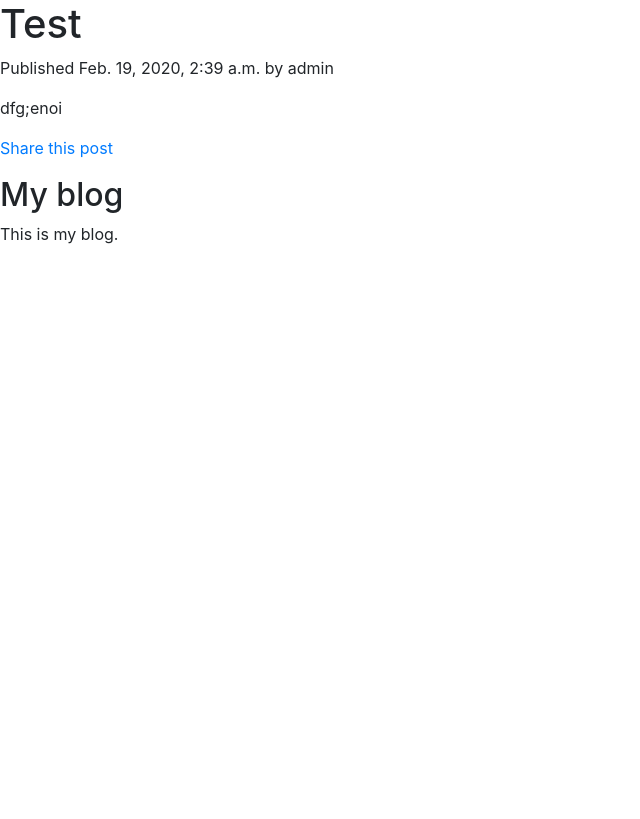
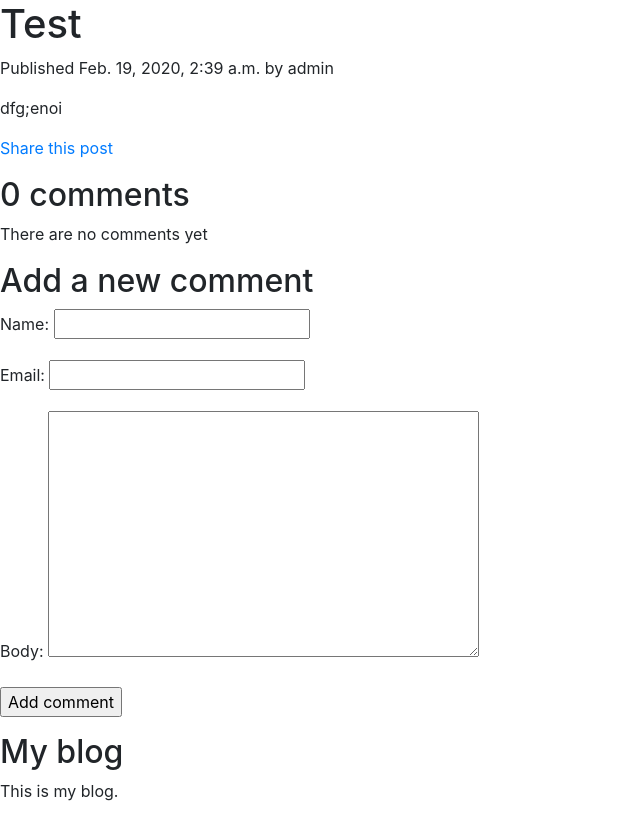
Before and after one commit to alexcg1/mysite, a Django app: a page that uses mysite/blog/templates/blog/post/detail.html in a window 1280 px wide. Shown: the whole page, without its empty margins (0-640 px from the left). Before the commit the page ends 244 px from the top, so only its background shows below. Run offline with Django 3.2, Linux system fonts and the light colour scheme; data comes from the database, SQL or seed files in the repository; both versions use the stored data as it was after the commit; some libraries are stand-ins or nearby versions.

Commit message:
Added comments function

```diff
--- a/mysite/blog/forms.py
+++ b/mysite/blog/forms.py
@@ -1,4 +1,5 @@
 from django import forms
+from .models import Comment
 
 
 class EmailPostForm(forms.Form):
@@ -6,3 +7,9 @@ class EmailPostForm(forms.Form):
     email = forms.EmailField()
     to = forms.EmailField()
     comments = forms.CharField(required=False, widget=forms.Textarea)
+
+
+class CommentForm(forms.ModelForm):
+    class Meta:
+        model = Comment
+        fields = ('name', 'email', 'body')
--- a/mysite/blog/models.py
+++ b/mysite/blog/models.py
@@ -35,3 +35,20 @@ class Post(models.Model):
 
     def get_absolute_url(self):
         return reverse("blog:post_detail", args=[self.publish.year, self.publish.month, self.publish.day, self.slug])
+
+
+class Comment(models.Model):
+    post = models.ForeignKey(
+        Post, on_delete=models.CASCADE, related_name='comments')
+    name = models.CharField(max_length=80)
+    email = models.EmailField()
+    body = models.TextField()
+    created = models.DateTimeField(auto_now_add=True)
+    updated = models.DateTimeField(auto_now=True)
+    active = models.BooleanField(default=True)
+
+    class Meta:
+        ordering = ('created',)
+
+    def __str__(self):
+        return f"Comment by {self.name} on {self.post}."
--- a/mysite/blog/templates/blog/post/detail.html
+++ b/mysite/blog/templates/blog/post/detail.html
@@ -13,4 +13,34 @@
             Share this post
         </a>
     </p>
+
+    {% with comments.count as total_comments %}
+        <h2>
+            {{ total_comments }} comment{{ total_comments|pluralize }}
+        </h2>
+    {% endwith %}
+
+    {% for comment in comments  %}
+        <div class="comment">
+            <p class="info">
+                Comment {{ forloop.counter }} by {{ comment.name }}
+                {{ comment.created }}
+            </p>
+            {{ comment.body|linebreaks }}
+        </div>
+    {% empty %}
+        <p>There are no comments yet</p>
+    {% endfor %}
+
+    {% if new_comment %}
+        <h2>Your comment has been added</h2>
+    {% else %}
+        <h2>Add a new comment</h2>
+        <form action="." method="post">
+            {{ comment_form.as_p }}
+            {% csrf_token %}
+            <p><input type="submit" value="Add comment"></p>
+        </form>
+    {% endif %}
+
 {% endblock %}
--- a/mysite/blog/views.py
+++ b/mysite/blog/views.py
@@ -1,9 +1,10 @@
 from django.core.paginator import Paginator, EmptyPage, PageNotAnInteger
 from django.shortcuts import render, get_object_or_404
-from .models import Post
 from django.views.generic import ListView
-from .forms import EmailPostForm
 from django.core.mail import send_mail
+
+from .models import Post, Comment
+from .forms import EmailPostForm, CommentForm
 
 
 class PostListView(ListView):
@@ -13,47 +14,30 @@ class PostListView(ListView):
     template_name = 'blog/post/list.html'
 
 
-# def post_list(request):
-#     object_list = Post.published.all()
-#     paginator = Paginator(object_list, 1)  # 3 posts per page
-#     page = request.GET.get('page')
-#     try:
-#         posts = paginator.page(page)
-#     except PageNotAnInteger:
-#         posts = paginator.page(1)
-#     except EmptyPage:
-#         posts = paginator.page(paginator.num_pages)
-
-#     return render(request, 'blog/post/list.html', {'page': page, 'posts': posts})
-
-
 def post_detail(request, year, month, day, post):
     post = get_object_or_404(Post, slug=post, status='published',
                              publish__year=year, publish__month=month, publish__day=day)
-    return render(request, 'blog/post/detail.html', {'post': post})
 
+    # List of active comments
+    comments = post.comments.filter(active=True)
 
-# def post_share(request, post_id):
-#     # Retrieve post by id
-#     post = get_object_or_404(Post, id=post_id, status='published')
-#     sent = False
+    new_comment = None
 
-#     if request.method == 'POST':
-#         form = EmailPostForm(request.POST)
-#         # Form was submitted
-#         if form.is_valid():
-#             cd = form.cleaned_data
-#             post_url = request.build.absolute_uri(post.get_absolute_url())
-#             subject = '{} ({}) recommends you reading "{}"'.format(
-#                 cd['name'], cd['email'], post.title)
-#             message = 'Read "{}" at {}\n\n{}\'s comments:{}'.format(
-#                 post.title, post_url, cd['name'], cd['comments'])
-#             send_mail(subject, message, 'admin@myblog.com', 'foo@bar.com')
-#             sent = True
-#         else:
-#             form = EmailPostForm()
+    if request.method == 'POST':
+        # Comment was posted
+        comment_form = CommentForm(data=request.POST)
+        if comment_form.is_valid():
+            # Create comment object
+            new_comment = comment_form.save(commit=False)
+            # Assign current post to comment
+            new_comment.post = post
+            # Save to db
+            new_comment.save()
+    else:
+        comment_form = CommentForm()
 
-#         return render(request, 'blog/post/share.html', {'post': post, 'form': form, 'sent': sent})
+    return render(request, 'blog/post/detail.html', {'post': post, 'comments': comments, 'new_comment': new_comment, 'comment_form': comment_form})
+
 
 def post_share(request, post_id):
     # Retrieve post by id
```
Also changed, not shown: mysite/blog/admin.py (+8 -1 lines), mysite/blog/migrations/0002_comment.py (added), mysite/blog/migrations/0003_comment_body.py (added), mysite/db.sqlite3.
